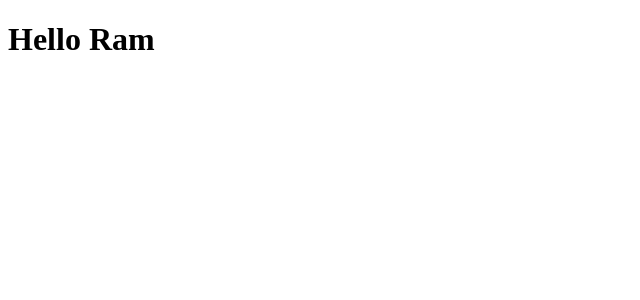
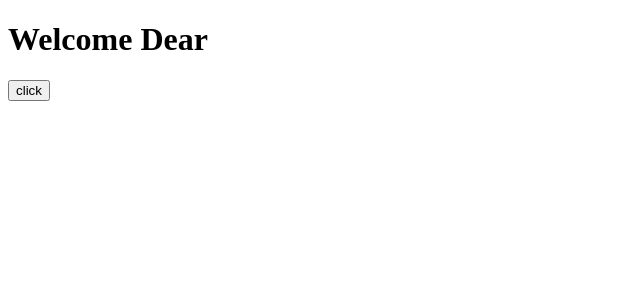
Before and after one commit to anurag-vns/abcd, a React (Create React App) app: page / in a window 1280 px wide. Shown: the top 300 px of the page, without its empty margins (0-640 px from the left). Built offline with nearby package versions, Linux system fonts and the light colour scheme.

Commit message:
Use useState to update text content.
Change Text on Button Click

```diff
--- a/src/App.js
+++ b/src/App.js
@@ -1,6 +1,5 @@
 import React from 'react';
-import ExampleB from './Arrayfunction/ExampleB';
-import Greeting from './ReactBasics/Greeting';
+import Msg from './ReactBasics/Msg';
 
 
 
@@ -8,7 +7,7 @@ function App() {
   return (
 
     <div>
-      <Greeting name="Ram"/>
+      <Msg/>
     </div>
 
 
--- /dev/null
+++ b/src/ReactBasics/Msg.js
@@ -0,0 +1,16 @@
+import { useState } from "react";
+
+function Msg() {
+    const [message, setMessage] = useState("Welcome Dear");
+    function handleclick() {
+        setMessage("Thanks for clicking")
+    };
+    return (
+        <div>
+            <h1>{message}</h1>
+            <button onClick={handleclick}>click</button>
+        </div>
+
+    );
+}
+export default Msg;
```
